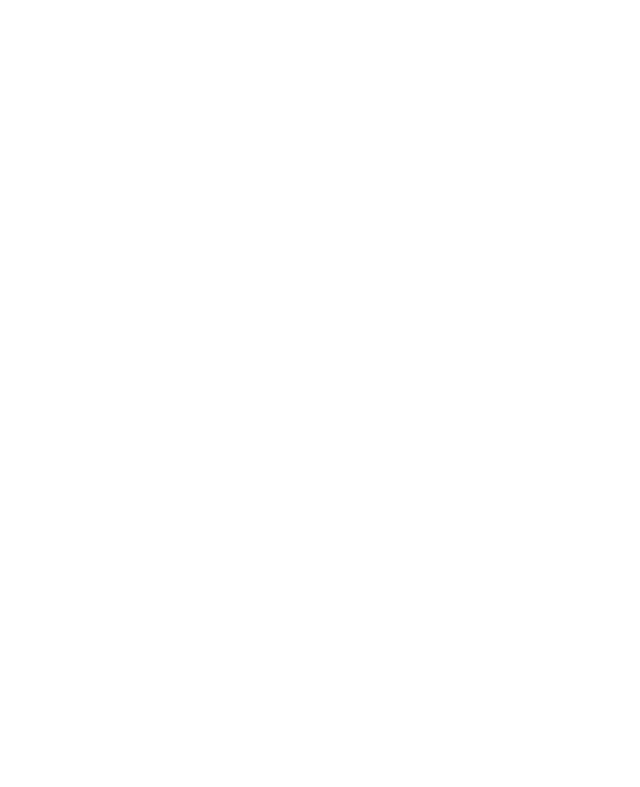
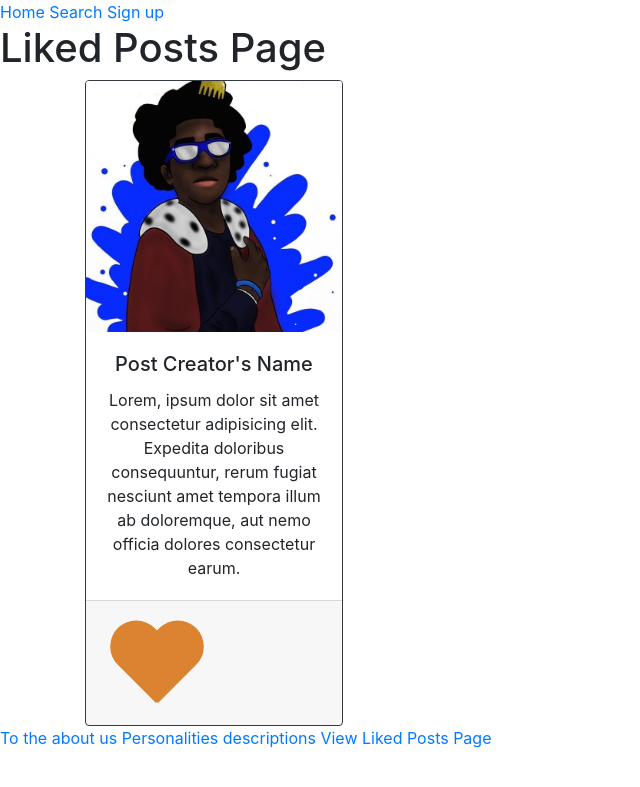
Before and after one commit to BettyBooGyl/ForeverHome, a Django app: page /liked_posts in a window 1280 px wide. Before the commit the part shown is empty. Shown: the top 787 px of the page, without its empty margins (0-640 px from the left). Run offline with Django 4.2, Linux system fonts and the light colour scheme.

Commit message:
Liked Posts Page
There's a good start here for displaying the posts a user liked using Bootstrap cards.

```diff
--- a/ForeverHome/ForeverHome/settings.py
+++ b/ForeverHome/ForeverHome/settings.py
@@ -15,7 +15,7 @@ import os
 
 # Build paths inside the project like this: BASE_DIR / 'subdir'.
 BASE_DIR = Path(__file__).resolve().parent.parent
-TEMPELATE_DIR =  os.path.join(BASE_DIR, 'templates')
+TEMPELATE_DIR = os.path.join(BASE_DIR, 'templates')
 
 
 # Quick-start development settings - unsuitable for production
@@ -43,6 +43,7 @@ INSTALLED_APPS = [
     'messaging_app',
     'pet_post_app',
     'profile_app',
+    'bootstrap5',
 ]
 
 MIDDLEWARE = [
--- /dev/null
+++ b/ForeverHome/pet_post_app/static/css/styles.css
@@ -0,0 +1,42 @@
+.card {
+  transition: border-color 1s, box-shadow 0.5s;
+}
+
+.card:hover {
+  border-color: rgba(219, 131, 48, 1);
+  box-shadow: 0px 0px 10px 2px rgba(219, 131, 48, 0.8);
+}
+
+/* .card-text {
+  text-align: center;
+} */
+
+#heart {
+  position: relative;
+  width: 100px;
+  height: 90px;
+  margin-top: 10px;
+}
+
+#heart::before,
+#heart::after {
+  content: "";
+  position: absolute;
+  top: 0;
+  width: 52px;
+  height: 80px;
+  border-radius: 50px 50px 0 0;
+  background: rgb(219, 131, 48);
+}
+
+#heart::before {
+  left: 50px;
+  transform: rotate(-45deg);
+  transform-origin: 0 100%;
+}
+
+#heart::after {
+  left: 0;
+  transform: rotate(45deg);
+  transform-origin: 100% 100%;
+}
--- a/ForeverHome/pet_post_app/templates/pet_post_app/liked_pet_post.html
+++ b/ForeverHome/pet_post_app/templates/pet_post_app/liked_pet_post.html
@@ -1,12 +1,47 @@
 <!DOCTYPE html>
 <html lang="en">
-<head>
-    <meta charset="UTF-8">
-    <meta http-equiv="X-UA-Compatible" content="IE=edge">
-    <meta name="viewport" content="width=device-width, initial-scale=1.0">
+  {%extends 'base_page.html'%} {% block content %}
+  <head>
+    <meta charset="UTF-8" />
+    <meta http-equiv="X-UA-Compatible" content="IE=edge" />
+    <meta name="viewport" content="width=device-width, initial-scale=1.0" />
+    {% load static %}
+    <link rel="stylesheet" href="{% static 'css/styles.css' %}" />
     <title>Liked</title>
-</head>
-<body>
+  </head>
+  <body>
+    <h1>Liked Posts Page</h1>
 
-</body>
+    {% comment %} Need to make the card for each post that the account liked
+    {%endcomment %}
+    <div class="container">
+      <div class="card-deck" style="width: 18rem">
+        <div class="card border-dark">
+          <img
+            src="{%static 'css/images/KingPhilipPFP.jpeg'%}"
+            class="card-img-top"
+            alt="Cool avatar"
+          />
+          <div class="card-body">
+            <h5 class="card-title text-center">Post Creator's Name</h5>
+            <p class="card-text text-center">
+              Lorem, ipsum dolor sit amet consectetur adipisicing elit. Expedita
+              doloribus consequuntur, rerum fugiat nesciunt amet tempora illum
+              ab doloremque, aut nemo officia dolores consectetur earum.
+            </p>
+          </div>
+          <div class="card-footer">
+            <small>
+              <div id="heart"></div>
+              <div id="message-icon"></div>
+            </small>
+          </div>
+        </div>
+      </div>
+    </div>
+
+    {% endblock content %}
+
+    <div></div>
+  </body>
 </html>
--- a/ForeverHome/templates/base_page.html
+++ b/ForeverHome/templates/base_page.html
@@ -2,10 +2,15 @@
 {% load static %}
 <html lang="en">
   <head>
-    <meta charset="UTF-8">
-    <meta http-equiv="X-UA-Compatible" content="IE=edge">
-    <meta name="viewport" content="width=device-width, initial-scale=1.0">
-    <link rel="stylesheet" href="https://cdn.jsdelivr.net/npm/bootstrap@4.3.1/dist/css/bootstrap.min.css" integrity="sha384-ggOyR0iXCbMQv3Xipma34MD+dH/1fQ784/j6cY/iJTQUOhcWr7x9JvoRxT2MZw1T" crossorigin="anonymous">
+    <meta charset="UTF-8" />
+    <meta http-equiv="X-UA-Compatible" content="IE=edge" />
+    <meta name="viewport" content="width=device-width, initial-scale=1.0" />
+    <link
+      rel="stylesheet"
+      href="https://cdn.jsdelivr.net/npm/bootstrap@4.3.1/dist/css/bootstrap.min.css"
+      integrity="sha384-ggOyR0iXCbMQv3Xipma34MD+dH/1fQ784/j6cY/iJTQUOhcWr7x9JvoRxT2MZw1T"
+      crossorigin="anonymous"
+    />
     <title></title>
   </head>
   <body>
@@ -13,19 +18,18 @@
       <a href="{% url 'index' %}">Home</a>
       <a href="{% url 'search' %}">Search</a>
       {% if request.user.is_authenticated %}
-        <a href="{% url 'userprofile' %}" width="40"><img src = '{{request.user.profile_picture.url}}' width="72" height="72"></a>
+      <a href="{% url 'userprofile' %}" width="40"
+        ><img src="{{request.user.profile_picture.url}}" width="72" height="72"
+      /></a>
       {% else %}
       <a href="{% url 'sign_up' %}">Sign up</a>
       {% endif %}
     </nav>
-    <div class="main">
-        {% block content %}
-
-        {% endblock content %}
-    </div>
+    <div class="main">{% block content %} {% endblock content %}</div>
     <footer>
       <a href="{% url 'about_us' %}"> To the about us </a>
-        <a href ="{% url 'personalities' %}"> Personalities descriptions </a>
+      <a href="{% url 'personalities' %}"> Personalities descriptions </a>
+      <a href="{% url 'liked_posts'%}">View Liked Posts Page</a>
     </footer>
   </body>
 </html>
```
Also changed, not shown: ForeverHome/pet_post_app/static/css/images/KingPhilipPFP.jpeg (added). Lines whose indentation alone changed are shown as unchanged.
